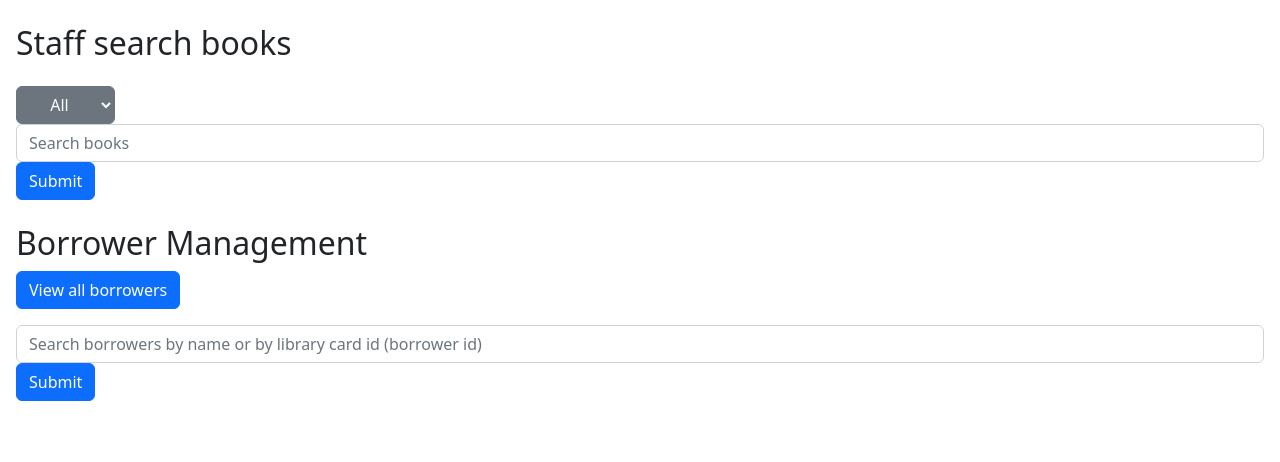
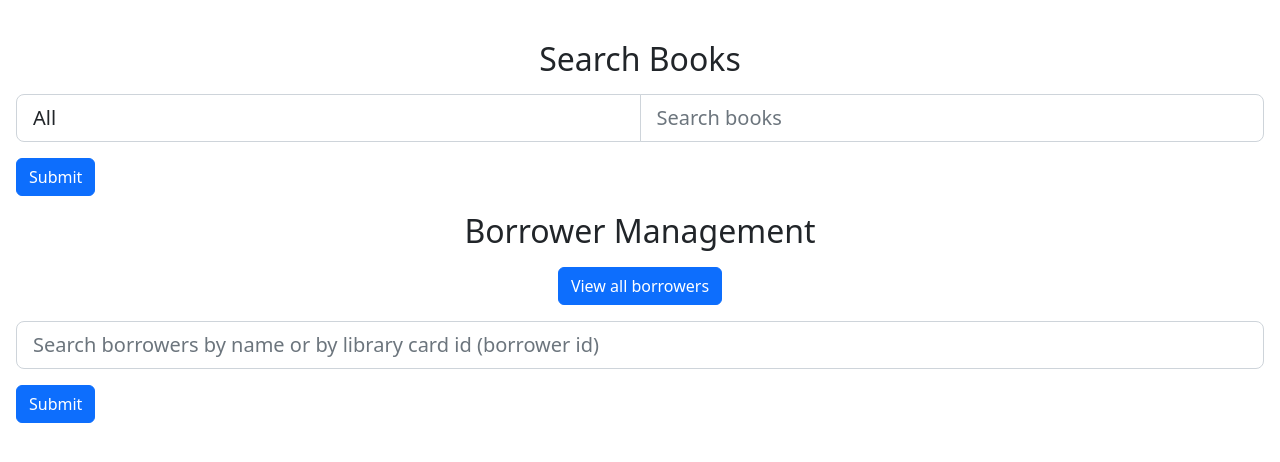
Before and after one commit to linhuang0/636S12023webapp, a Flask app: page /staff in a window 1280 px wide. Shown: the part 124-586 px from the top of the page. Run offline with Flask 2, Linux system fonts and the light colour scheme.

Commit message:
fix search bug
fix search bug

```diff
--- a/librarywebapp/app.py
+++ b/librarywebapp/app.py
@@ -62,15 +62,15 @@ def listbooks():
 @app.route("/searchbooks", methods=["GET"])
 def searchbooks():
     todaydate = datetime.now().date()
-    catalogue=request.args.get('catalogue')
-    selectedcatalogue ="All"
+    catalogue = request.args.get('catalogue')
+    selected_catalogue = "All"
     if catalogue == "title":
-        selectedcatalogue = "b.booktitle"
+        selected_catalogue = "b.booktitle"
     elif catalogue == "author":
-        selectedcatalogue = "b.author"
-    searchterm=request.args.get('search')
-    searchterm="%" +searchterm +"%"
-    allsql= """select br.borrowerid, br.firstname, br.familyname,
+        selected_catalogue = "b.author"
+    search_term = request.args.get('search')
+    search_term = "%" + search_term + "%"
+    all_sql = """select br.borrowerid, br.firstname, br.familyname,
                 l.borrowerid, l.bookcopyid, l.loandate, l.returned, b.bookid, b.booktitle, b.author,
                 b.category, b.yearofpublication, bc.format
             from books b
@@ -79,7 +79,7 @@ def searchbooks():
                         inner join borrowers br on l.borrowerid = br.borrowerid
             where %s LIKE %s or %s LIKE %s
             order by br.familyname, br.firstname, l.loandate;"""
-    sql= """select br.borrowerid, br.firstname, br.familyname,
+    sql = """select br.borrowerid, br.firstname, br.familyname,
                 l.borrowerid, l.bookcopyid, l.loandate, l.returned, b.bookid, b.booktitle, b.author,
                 b.category, b.yearofpublication, bc.format
             from books b
@@ -88,14 +88,15 @@ def searchbooks():
                         inner join borrowers br on l.borrowerid = br.borrowerid
             where %s LIKE %s
             order by br.familyname, br.firstname, l.loandate;"""
-    allparameters=("b.booktitle",searchterm,"b.author",searchterm)
-    parameters=(selectedcatalogue,searchterm)
+    all_parameters = ("b.booktitle", search_term, "b.author", search_term)
+    parameters = (selected_catalogue, search_term)
     connection = getCursor()
-    if selectedcatalogue =="All":
-        connection.execute(allsql,allparameters)
-    else : connection.execute(sql,parameters)
-    bookList = connection.fetchall()
-    return render_template("booklist.html", booklist = bookList,loandate = todaydate)
+    if selected_catalogue == "All":
+        connection.execute(all_sql, all_parameters)
+    else:
+        connection.execute(sql, parameters)
+    book_list = connection.fetchall()
+    return render_template("booklist.html", booklist=book_list, loandate=todaydate)
 
 @app.route("/loanbook", methods=["GET"])
 def loanbook():
--- a/librarywebapp/templates/staffroute.html
+++ b/librarywebapp/templates/staffroute.html
@@ -8,35 +8,33 @@ staff route
 <!-- code to display staff route -->
 <br/>
 <!--search books  -->
-<h2>Staff search books</h2>
+<h2 class="text-center my-3" > Search Books</h2>
+<form method="GET" action="/searchbooks" class="form-inline">
+    <div class="input-group mb-3">
+      <select name="catalogue" id="catalogue" required="required" class="form-control form-control-lg">
+        <option selected>All</option>
+        <option>Title</option>
+        <option>Author</option>
+      </select>
+      <input id="search" type="text" class="form-control form-control-lg" aria-describedby="Text input with dropdown button" name="search" placeholder="Search books">
+    </div>
+    <button type="submit" class="btn btn-primary">Submit</button>
+  </form>
 
-<form method ="POST" action="/searchbooks">
-    <div class="input-group mb-3"></div>
-        <select name="catalogue" id="catalogue" required="required"  class="btn btn-secondary dropdown-toggle" aria-label=".form-select-lg example">
-            <option selected>All</option>
-            <option >Title</option>
-            <option>Author</option>
-         </select>
-        <input  id="search" type="text" class="form-control" ria-describedby="Text input with dropdown button" name="search" placeholder="Search books">
+  <!-- Borrower Management -->
+  <h2 class="text-center my-3">Borrower Management</h2>
+
+  <!-- View all borrowers -->
+  <div class="text-center">
+    <a class="btn btn-primary" href="{{ url_for('listborrowers') }}" role="button">View all borrowers</a>
+  </div>
+
+  <!-- Search borrowers -->
+  <form method="GET" action="/searchborrower" class="form-inline my-3">
+    <div class="input-group mb-3">
+      <input id="search" type="text" class="form-control form-control-lg" aria-describedby="Text input with dropdown button" name="search" placeholder="Search borrowers by name or by library card id (borrower id)">
     </div>
-    <div class="d-grid gap-2 d-md-block">
-        <button type="submit" class="btn btn-primary">Submit</button>
-    </div>
-</form>
-</br>
-<!-- book management-->
-<h2 style="outline: none;" tabindex="0"><span>Borrower Management</span></h2>
-    <!--list borrowers -->
-    <div class="d-grid gap-2 d-md-block">
-        <a class="btn btn-primary" href="{{ url_for('listborrowers') }}" role="button"> View all borrowers </a>
-    </div>
-    <!--search borrowers -->
-    <form method ="GET" action="/searchborrower">
-     <div class="input-group mb-3"></div>
-        <input  id="search" type="text" class="form-control" ria-describedby="Text input with dropdown button" name="search" placeholder="Search borrowers by name or by library card id (borrower id) ">
-     </div>
-     <div class="d-grid gap-2 d-md-block">
-        <button type="submit" class="btn btn-primary">Submit</button>
-      </div>
-    </form>
+    <button type="submit" class="btn btn-primary">Submit</button>
+  </form>
+
 {% endblock %}
```
Also changed, not shown: librarywebapp/templates/route.html (+10 -10 lines), README.md.
